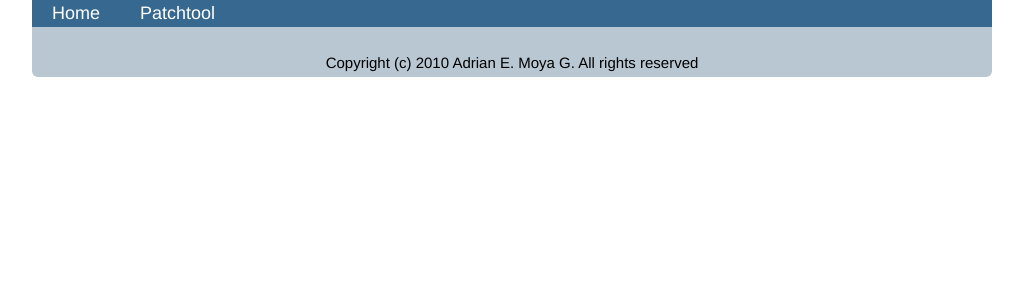
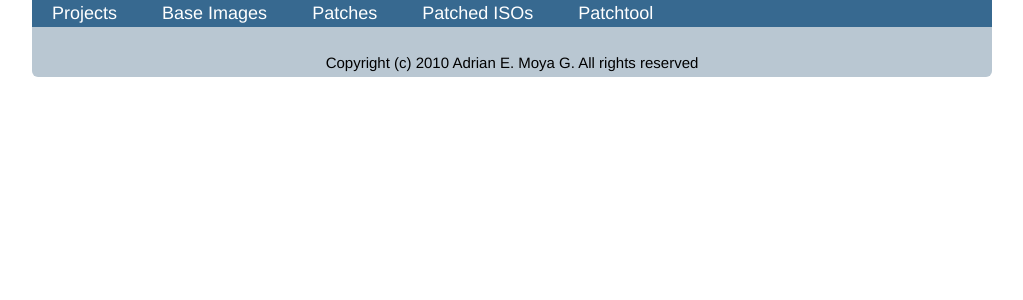
Before and after one commit to adrianmoya/tkldevenv_webapp, a Django app: template templates/base.html in a window 1280 px wide. Shown: the part 65-365 px from the top of the page, without its empty margins (128-1151 px from the left). Run offline with Django 3.2, Linux system fonts and the light colour scheme; the template is opened without the code that fills it, so the values that code supplies are empty.

Commit message:
New menu

```diff
--- a/templates/base.html
+++ b/templates/base.html
@@ -16,7 +16,13 @@
 <div class="clear"></div>
 </div>
 <div id="navbar" class="container_12">
-	<ul id="nav"><li><a href="/">Home</a></li><li><a href="/patchtool">Patchtool</a></li></ul>
+  <ul id="nav">
+    <li><a href="/">Projects</a></li>
+    <li><a href="/baseimages">Base Images</a></li>
+    <li><a href="/patches">Patches</a></li>
+    <li><a href="/patchedisos">Patched ISOs</a></li>
+    <li><a href="/patchtool">Patchtool</a></li>
+  </ul>
 </div>
 <div id="content" class="container_12">
 <div class="grid_12">
```
